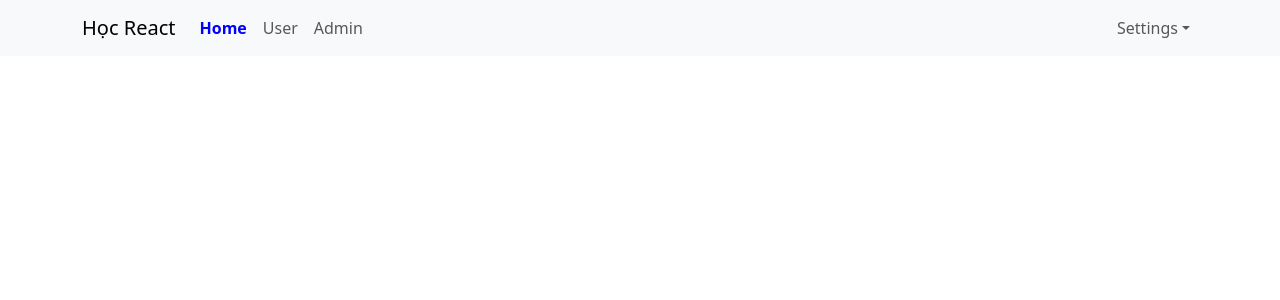
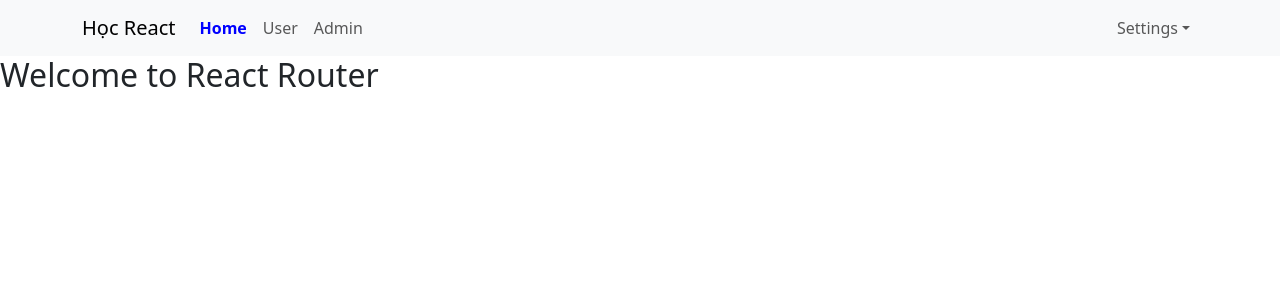
Before and after one commit to NguyenNgocTam-0408/test-react-upload, a React (Create React App) app: page / in a window 1280 px wide. Shown: the top 300 px of the page. Built offline with nearby package versions, Linux system fonts and the light colour scheme.

Commit message:
tạo trang home index

```diff
--- a/src/components/Header/Header.js
+++ b/src/components/Header/Header.js
@@ -8,7 +8,8 @@ const Header = () =>    {
   return (
     <Navbar expand="lg" className="bg-body-tertiary">
       <Container>
-        <Navbar.Brand href="#home">Học React</Navbar.Brand>
+        <NavLink to="/" className="navbar-brand">Học React</NavLink>
+
         <Navbar.Toggle aria-controls="basic-navbar-nav" />
         <Navbar.Collapse id="basic-navbar-nav">
           <Nav className="me-auto">
--- /dev/null
+++ b/src/components/Home/Home.js
@@ -0,0 +1,8 @@
+const Home = () =>{
+    return(
+        <div className="homepage-container">
+            <h2>Welcome to React Router</h2>
+        </div>
+    )
+}
+export  default Home;
--- a/src/index.js
+++ b/src/index.js
@@ -8,6 +8,7 @@ import 'bootstrap/dist/css/bootstrap.min.css';
 import { BrowserRouter,Routes, Router, Route } from 'react-router-dom';
 import User from './components/User/User';
 import Admin from './components/Admin/Admin';
+import Home from './components/Home/Home';
 
 const root = ReactDOM.createRoot(document.getElementById('root'));
 root.render(
@@ -16,6 +17,7 @@ root.render(
     {/* <React.StrictMode> */}
       <Routes>
         <Route path="/" element={<App />} >
+            <Route index element={<Home />} />
             <Route path="/users" element={<User />} />
             <Route path="/admins" element={<Admin />} />
         </Route>
```
